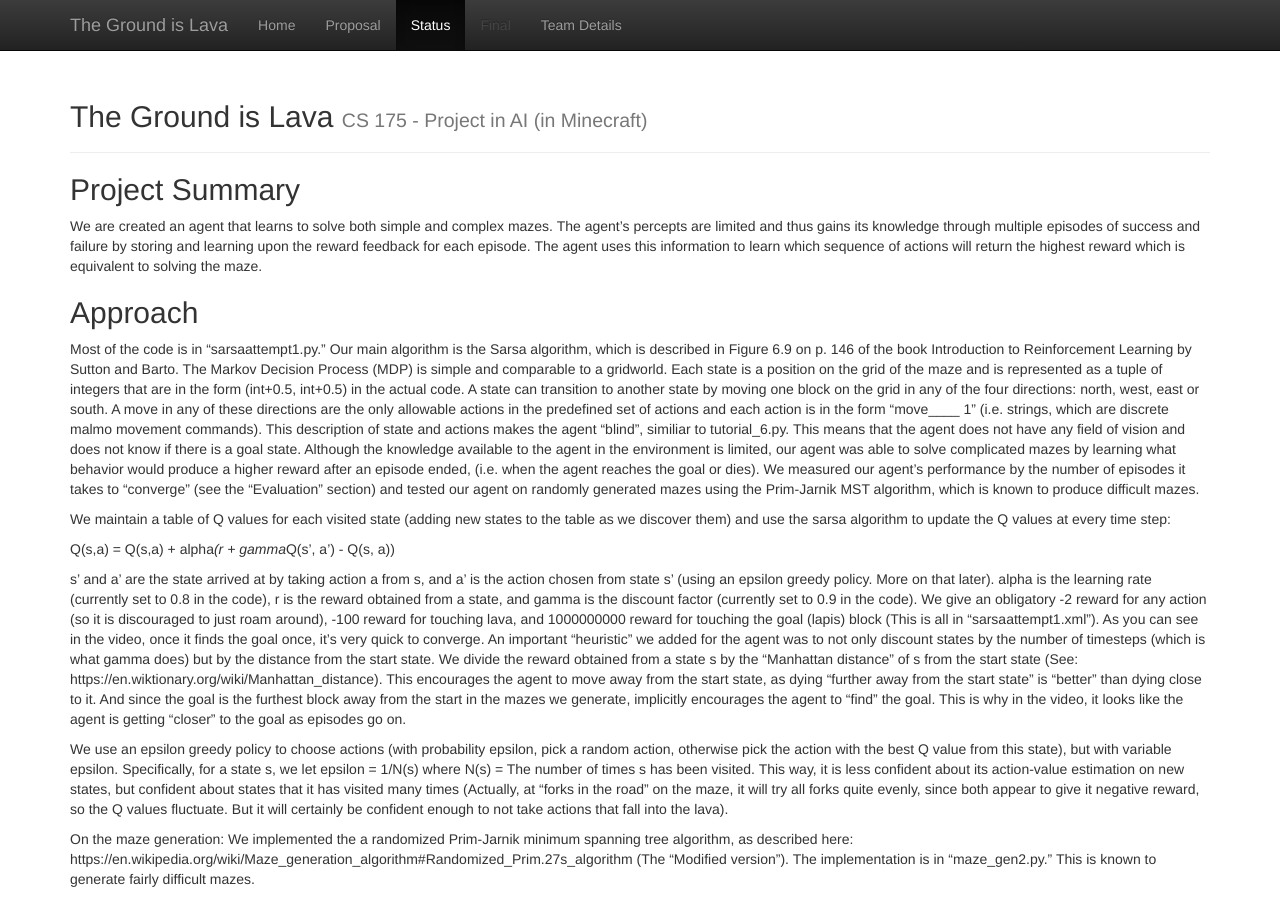
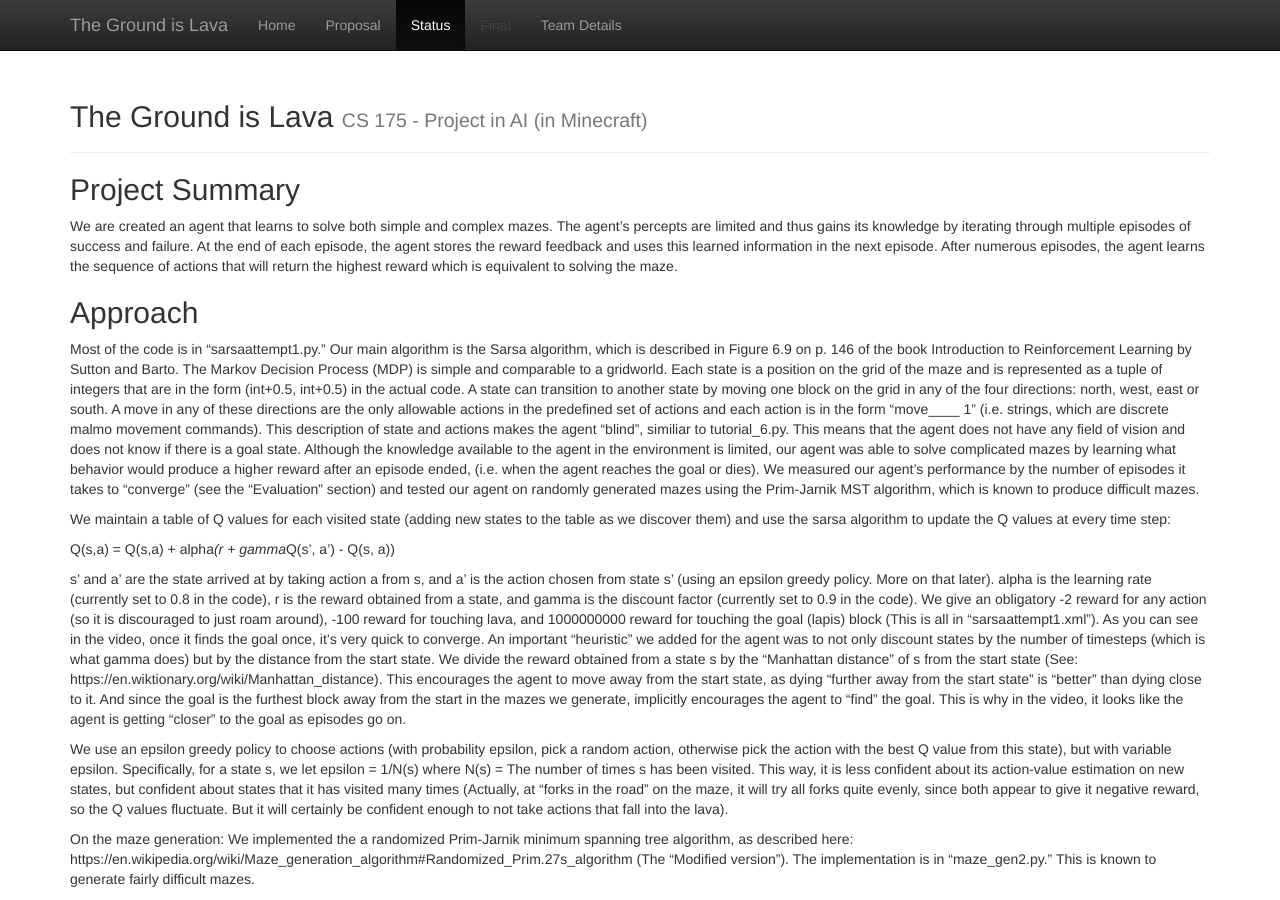
Before and after one commit to katmannn/The-Ground-is-Lava, a Jekyll site: the page built from docs/status.md, in a window 1280 px wide and 900 px high. Built offline with Jekyll 4.4.1, drawn with Linux system fonts in a browser that asks for light colours.

Commit message:
Update status.md

```diff
--- a/docs/status.md
+++ b/docs/status.md
@@ -3,7 +3,7 @@ layout: default
 title: Status
 ---
 ## Project Summary
-We are created an agent that learns to solve both simple and complex mazes. The agent's percepts are limited and thus gains its knowledge through multiple episodes of success and failure by storing and learning upon the reward feedback for each episode. The agent uses this information to learn which sequence of actions will return the highest reward which is equivalent to solving the maze.
+We are created an agent that learns to solve both simple and complex mazes. The agent's percepts are limited and thus gains its knowledge by iterating through multiple episodes of success and failure. At the end of each episode, the agent stores the reward feedback and uses this learned information in the next episode. After numerous episodes, the agent learns the sequence of actions that will return the highest reward which is equivalent to solving the maze.
 
 ## Approach
 Most of the code is in "sarsaattempt1.py." Our main algorithm is the Sarsa algorithm, which is described in Figure 6.9 on p. 146 of the book Introduction to Reinforcement Learning by Sutton and Barto. The Markov Decision Process (MDP) is simple and comparable to a gridworld. Each state is a position on the grid of the maze and is represented as a tuple of integers that are in the form (int+0.5, int+0.5) in the actual code. A state can transition to another state by moving one block on the grid in any of the four directions: north, west, east or south. A move in any of these directions are the only allowable actions in the predefined set of actions and each action is in the form "move____ 1" (i.e. strings, which are discrete malmo movement commands). This description of state and actions makes the agent "blind", similiar to tutorial_6.py. This means that the agent does not have any field of vision and does not know if there is a goal state. Although the knowledge available to the agent in the environment is limited, our agent was able to solve complicated mazes by learning what behavior would produce a higher reward after an episode ended, (i.e. when the agent reaches the goal or dies). We measured our agent's performance by the number of episodes it takes to "converge" (see the "Evaluation" section) and tested our agent on randomly generated mazes using the Prim-Jarnik MST algorithm, which is known to produce difficult mazes.
```
